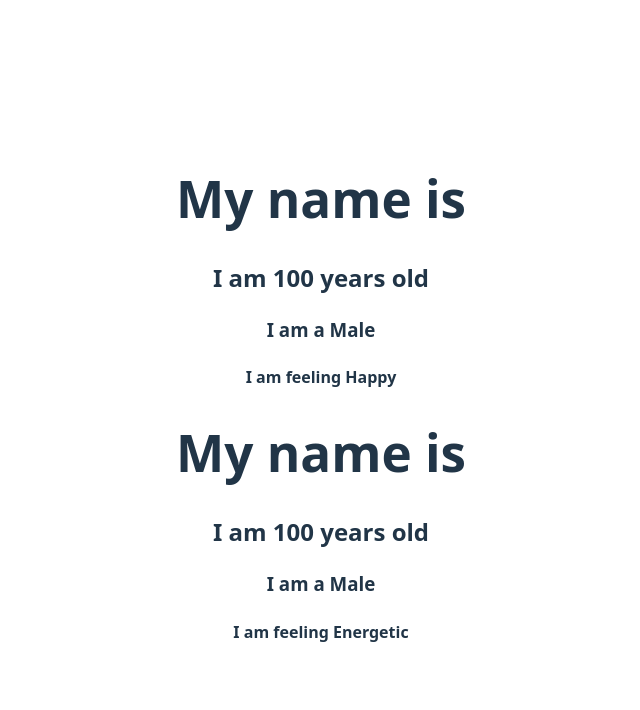
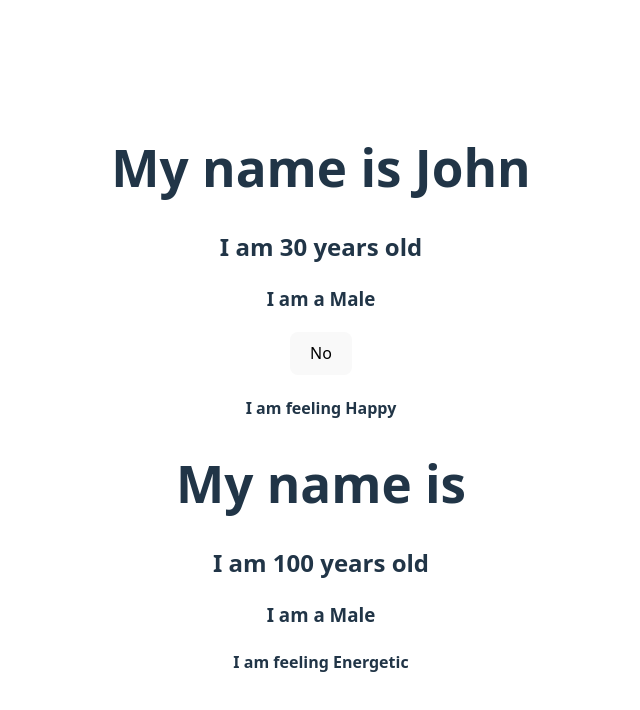
Before and after one commit to Adnan4509/React-practice, a React (Vite) app: page / in a window 1280 px wide. Shown: the top 710 px of the page, without its empty margins (319-959 px from the left). Built offline with nearby package versions, Linux system fonts and the light colour scheme.

Commit message:
Change state in class component

```diff
--- a/src/stateInClass.jsx
+++ b/src/stateInClass.jsx
@@ -6,10 +6,18 @@ export default class Exm extends Component {
         super(props);               //this is passing the prop to upper tree i.e., component class
 
         this.state = {
-            name: "",
-            age: 100,
+            name: "John",
+            age: 30,
             isMale: true,
         };
+    }
+
+    changeGender(){                 //Using onclick function to change state
+        this.setState({
+            name: "Victoria",
+            age: "25",
+            isMale: false,
+        })
     }
     render(){
         const { name, age, isMale} = this.state;        // we used this const to avoid writing "this.state.name", "age" and "isMale"
@@ -19,6 +27,7 @@ export default class Exm extends Component {
             <h1>My name is {name}</h1>
             <h2>I am {age} years old</h2>
             <h3>I am a {isMale ? "Male" : "Female"}</h3>
+            <button onClick={() => this.changeGender()}>No</button>
 
             <h4>I am feeling {this.props.emotion}</h4>              {/*"this" is pointing towards the instance of component which is emotion */}
         </div>
```
